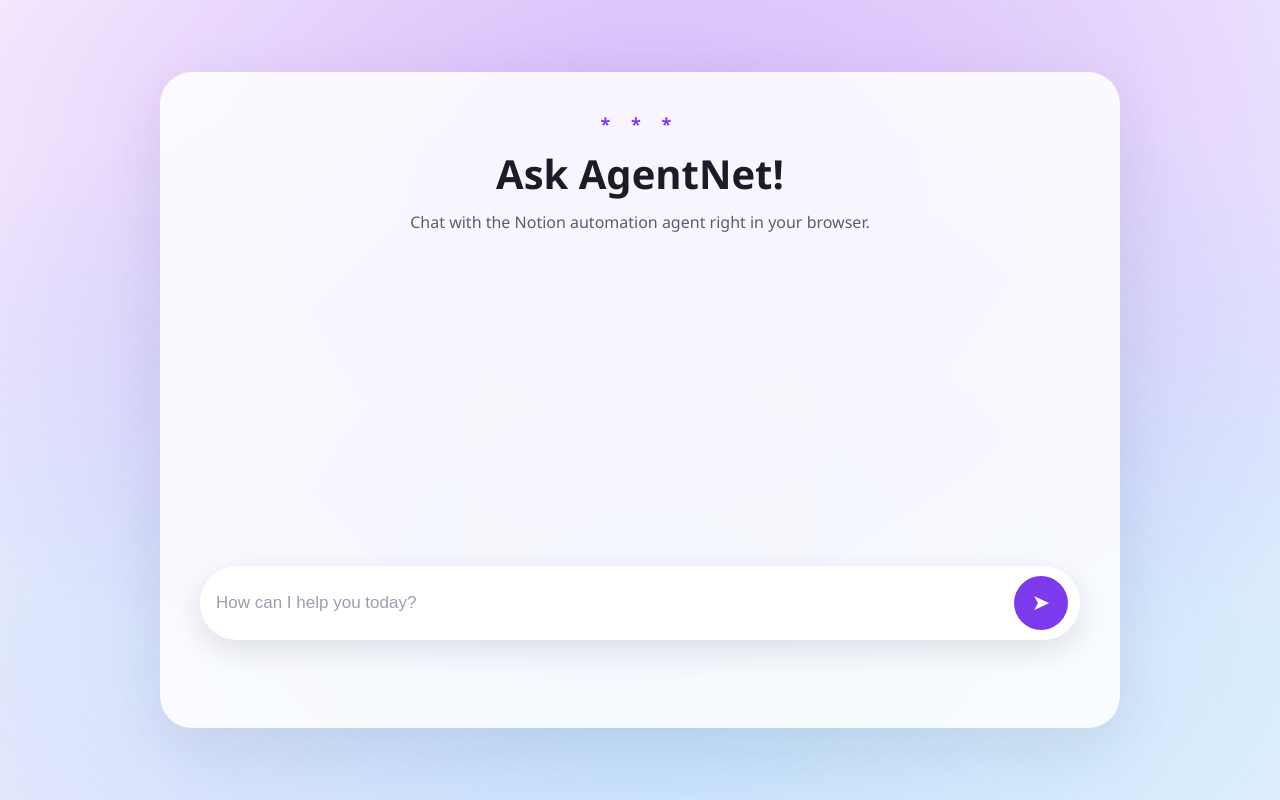
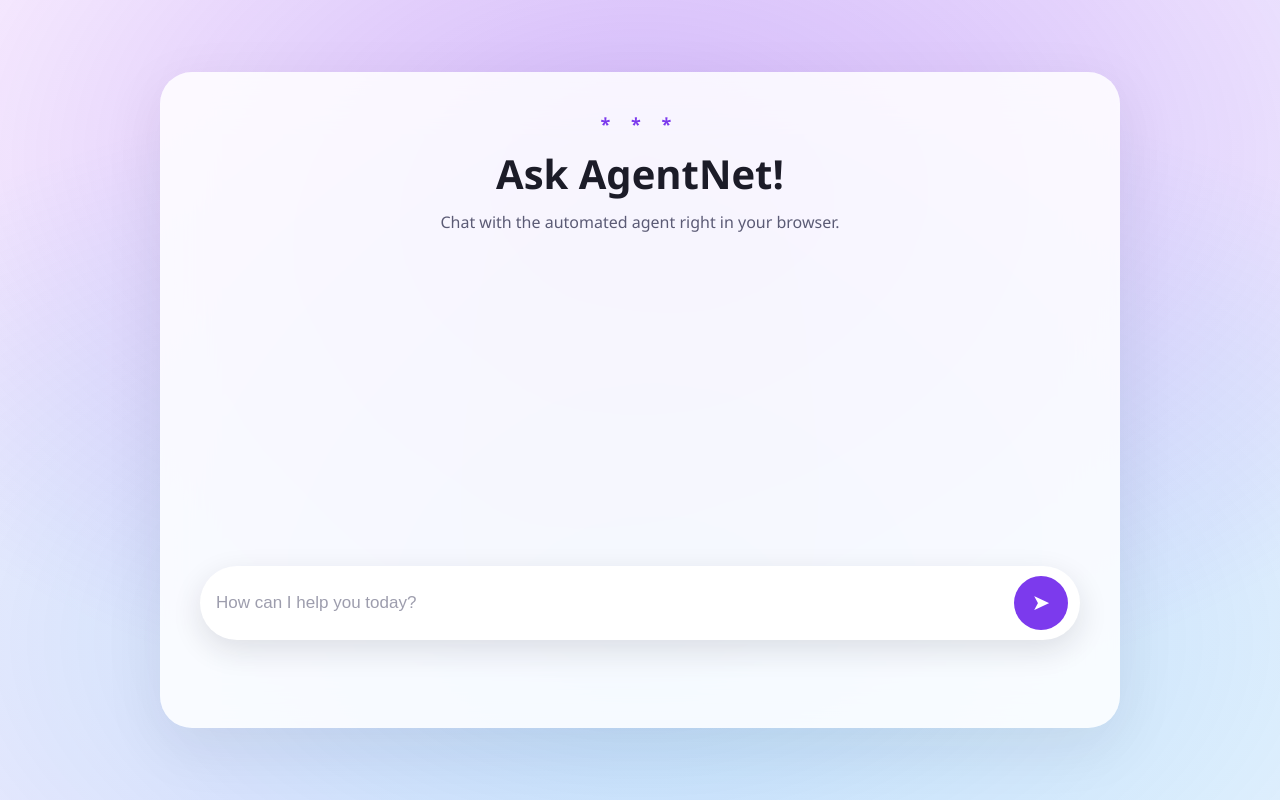
Before and after one commit to chrischenhub/AC215_AgentNET, a FastAPI app: page / in a window 1280 px wide. Run offline with FastAPI, Linux system fonts and the light colour scheme.

Commit message:
front change

```diff
--- a/src/models/templates/index.html
+++ b/src/models/templates/index.html
@@ -12,7 +12,7 @@
     <header class="hero">
         <div class="sparkles" aria-hidden="true">* * *</div>
         <h1>Ask AgentNet!</h1>
-        <p class="tagline">Chat with the Notion automation agent right in your browser.</p>
+        <p class="tagline">Chat with the automated agent right in your browser.</p>
     </header>
 
     <main class="content">
```
